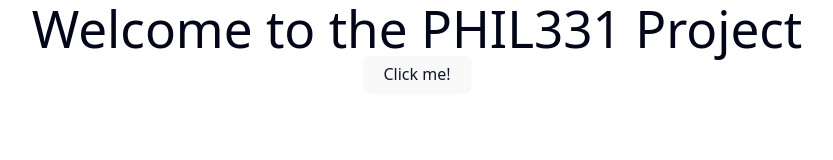
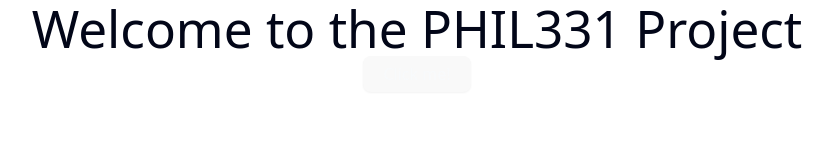
Before and after one commit to rinmeng/PHIL331, a React (Vite) app: page / in a window 1280 px wide. Shown: the top 160 px of the page, without its empty margins (223-1056 px from the left). Built offline with nearby package versions, Linux system fonts and the light colour scheme.

Commit message:
update Button component variant from secondary to default

```diff
--- a/src/App.jsx
+++ b/src/App.jsx
@@ -12,7 +12,7 @@ function App() {
         <div className="flex flex-col items-center justify-center w-full text-center">
           <h1>Welcome to the PHIL331 Project</h1>
           <div>
-            <Button variant="secondary">Click me!</Button>
+            <Button variant="default">Click me!</Button>
           </div>
         </div>
       </div>
```
